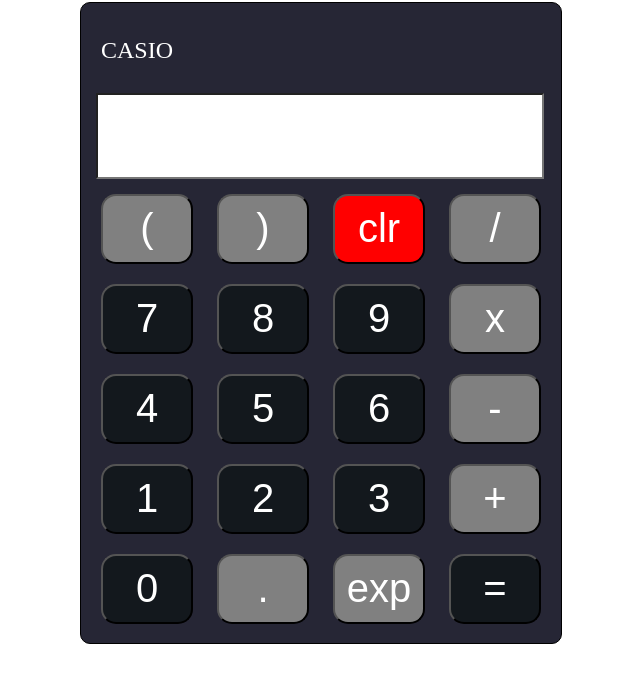
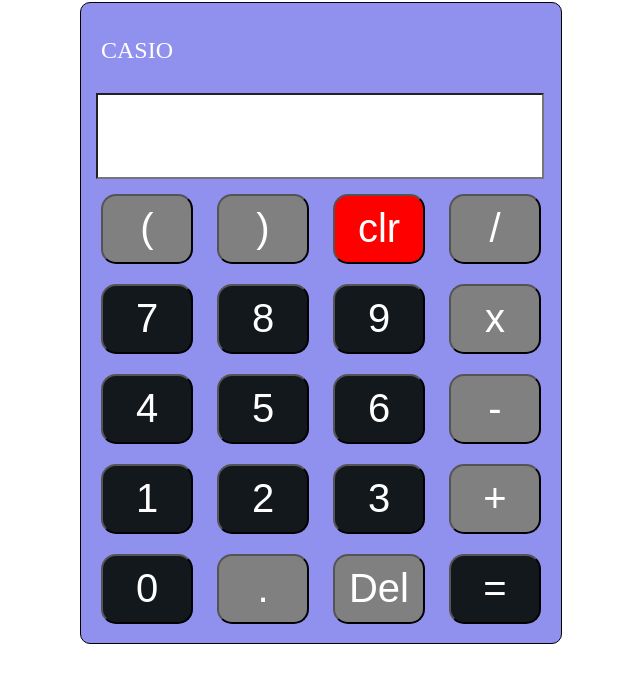
Before and after one commit to sanchu-git/Calculator-Design, a plain HTML site: page index.html in a window 1280 px wide. Shown: the part 78-760 px from the top of the page, without its empty margins (319-959 px from the left). Drawn offline with Linux system fonts and the light colour scheme.

Commit message:
Calculator Mode

```diff
--- a/index.html
+++ b/index.html
@@ -11,36 +11,37 @@
     <div class="container">
 <form action="">
     <p>CASIO</p>
-    <input type="text" id="screen">
+    <input type="text" id="result" readonly>
     <br>
-    <input class="button operator" type="button" value="(">
+    <input class="button operator" type="button" onclick="displayData('')" value="(">
     <input class="button operator" type="button" value=")">
-    <input class="button clear" type="button" value="clr">
-    <input class="button operator" type="button" value="/">
+    <input class="button clear" type="button" onclick="calculatorClear()" value="clr">
+    <input class="button operator" type="button" onclick="displayData('/')" value="/">
     <br>
-    <input class="button number" type="button" value="7">
-    <input class="button number" type="button" value="8">
-    <input class="button number" type="button" value="9">
-    <input class="button operator" type="button" value="x">
+    <input class="button number" type="button" onclick="displayData('7')" value="7">
+    <input class="button number" type="button" onclick="displayData('8')" value="8">
+    <input class="button number" type="button" onclick="displayData('9')" value="9">
+    <input class="button operator" type="button" onclick="displayData('x')" value="x">
     <br>
-    <input class="button number" type="button" value="4">
-    <input class="button number" type="button" value="5">
-    <input class="button number" type="button" value="6">
-    <input class="button operator" type="button" value="-">
+    <input class="button number" type="button" onclick="displayData('4')" value="4">
+    <input class="button number" type="button" onclick="displayData('5')" value="5">
+    <input class="button number" type="button" onclick="displayData('6')" value="6">
+    <input class="button operator" type="button" onclick="displayData('-')" value="-">
     <br>
-    <input class="button number" type="button" value="1">
-    <input class="button number" type="button" value="2">
-    <input class="button number" type="button" value="3">
-    <input class="button operator" type="button" value="+">
+    <input class="button number" type="button" onclick="displayData('1')" value="1">
+    <input class="button number" type="button" onclick="displayData('2')" value="2">
+    <input class="button number" type="button" onclick="displayData('3')" value="3">
+    <input class="button operator" type="button" onclick="displayData('+')" value="+">
     <br>
-    <input class="button number" type="button" value="0">
-    <input class="button operator" type="button" value=".">
-    <input class="button operator" type="button" value="exp">
-    <input class="button result" type="button" value="=">
+    <input class="button number" type="button" onclick="displayData('0')" value="0">
+    <input class="button operator" type="button" onclick="displayData('.')" value=".">
+    <input class="button operator" type="button" onclick="removeLst()" value="Del">
+    <input class="button result" type="button" onclick="calculateResult()" value="=">
     <br>
 
 
 </form>
     </div>
 </body>
+<script src="./main.js"></script>
 </html>
--- /dev/null
+++ b/main.js
@@ -0,0 +1,20 @@
+const displayData = (data)=>{
+    result.value += data
+}
+
+const calculatorClear = ()=>{
+    result.value=""
+}
+
+const calculateResult = ()=>{
+    if(result.value!=""){
+        try{    result.value =  eval(result.value)
+        }catch{
+            result.value = "Error!!!"
+        }
+    }
+}
+
+const removeLst = ()=>{
+    result.value = result.value.slice(0,-1)
+}
--- a/style.css
+++ b/style.css
@@ -1,10 +1,11 @@
 h1{
     text-align: center;
 }
+
 .container{
     width: 460px;
     height: 620px;
-    background-color: rgb(38, 38, 53);
+    background-color: rgba(5, 5, 216, 0.442);
     margin: auto;
     padding: 10px;
     border: 1px solid;
@@ -16,7 +17,7 @@ P{
     font-size: 1.5rem;
     margin-left: 10px;
 }
-#screen{
+#result{
     background-color: rgb(255, 255, 255);
     width: 440px;
     height: 80px;
```
Also changed, not shown: images/Casio-symbol-removebg-preview (1).png (added).
